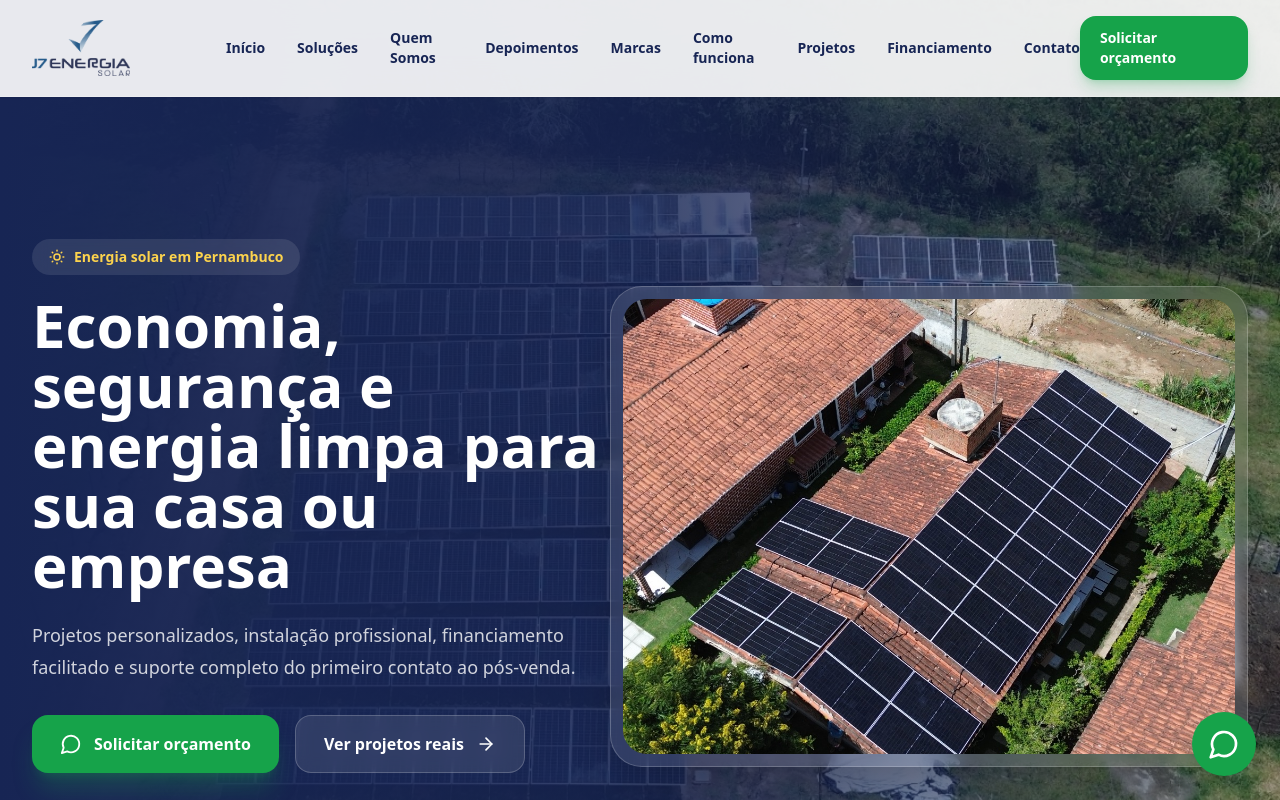
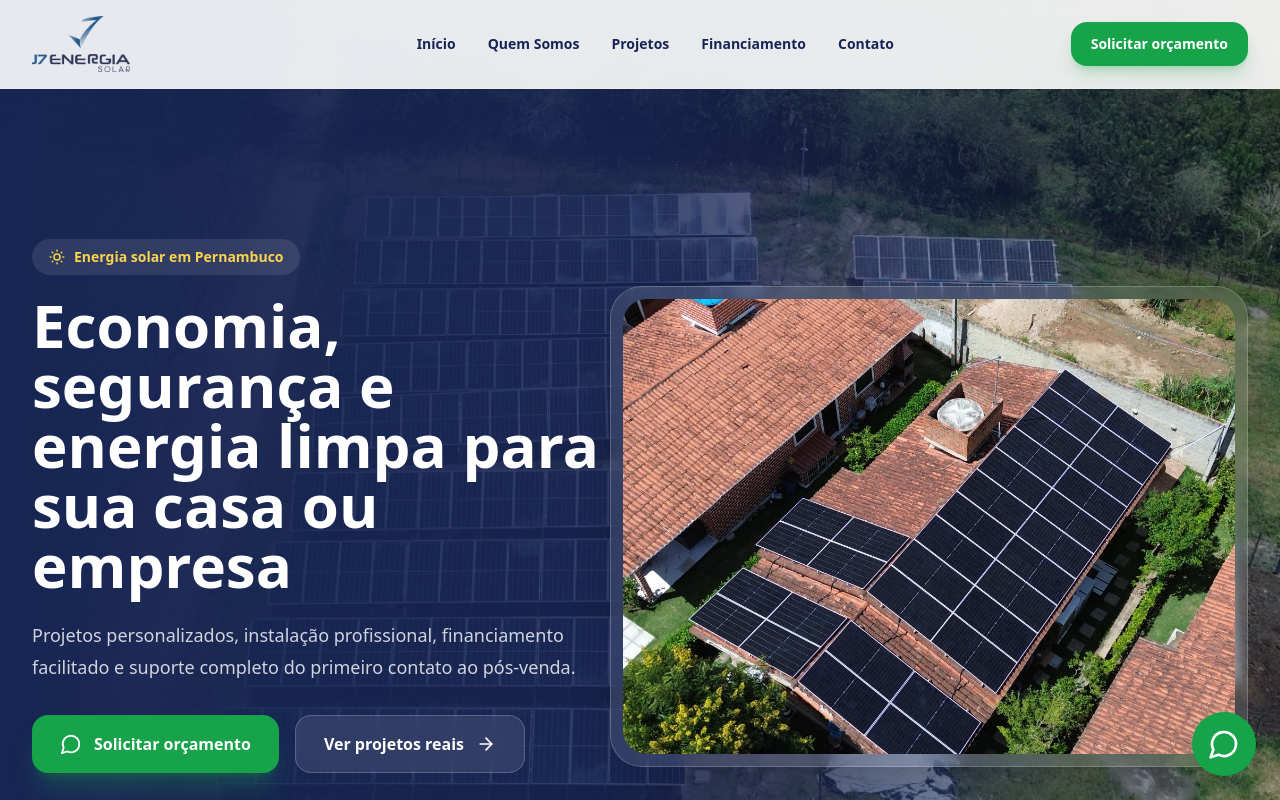
Before and after one commit to junba93/j7-next-premium-original-com-marcas-fluido, a Next.js app: page / in a window 1280 px wide. Shown: the top 800 px of the page. Built offline with nearby package versions, Linux system fonts and the light colour scheme.

Commit message:
Update page.jsx

```diff
--- a/app/page.jsx
+++ b/app/page.jsx
@@ -104,11 +104,7 @@ export default function HomePage() {
 
           <nav className="hidden items-center gap-8 text-sm font-bold text-blue-950 lg:flex">
             <a href="#inicio" className="hover:text-amber-500">Início</a>
-            <a href="#solucoes" className="hover:text-amber-500">Soluções</a>
             <a href="#quem-somos" className="hover:text-amber-500">Quem Somos</a>
-            <a href="#depoimentos" className="hover:text-amber-500">Depoimentos</a>
-            <a href="#marcas" className="hover:text-amber-500">Marcas</a>
-            <a href="#processo" className="hover:text-amber-500">Como funciona</a>
             <a href="#projetos" className="hover:text-amber-500">Projetos</a>
             <a href="#financiamento" className="hover:text-amber-500">Financiamento</a>
             <a href="#contato" className="hover:text-amber-500">Contato</a>
```
